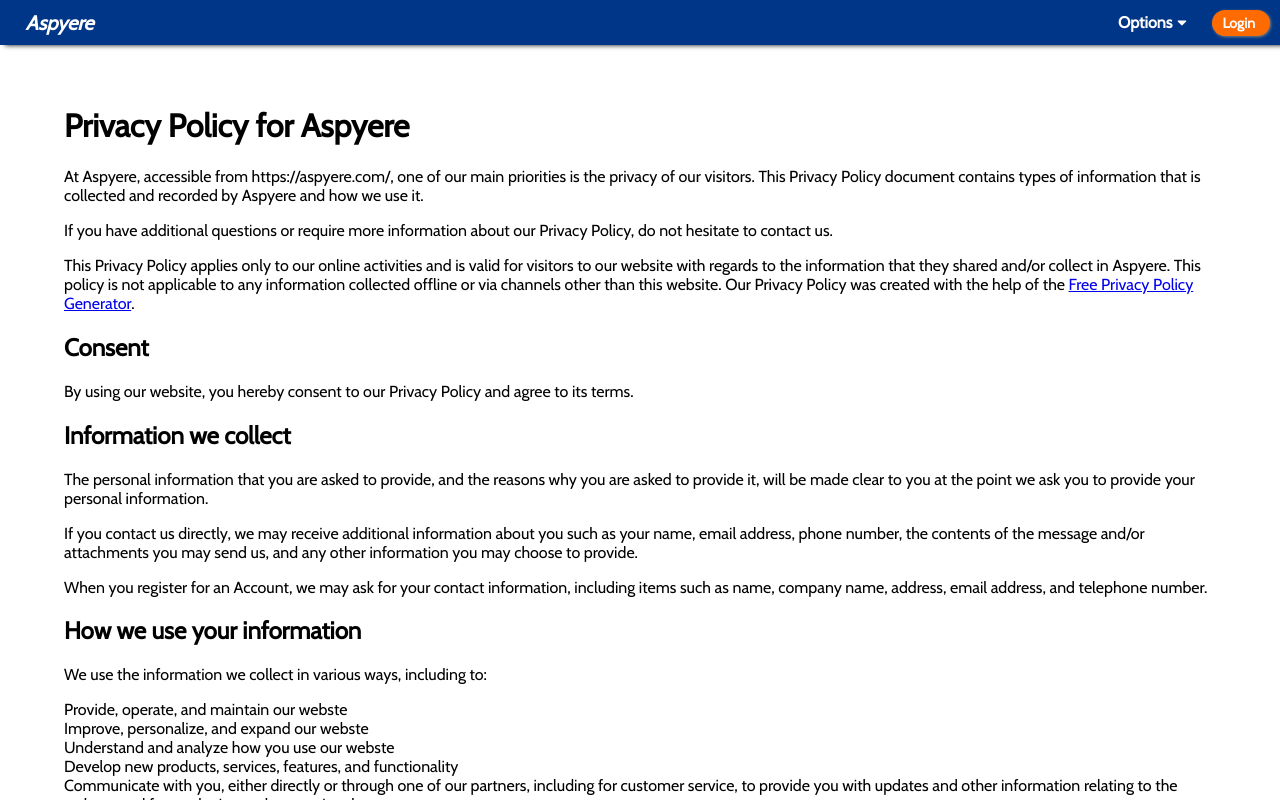
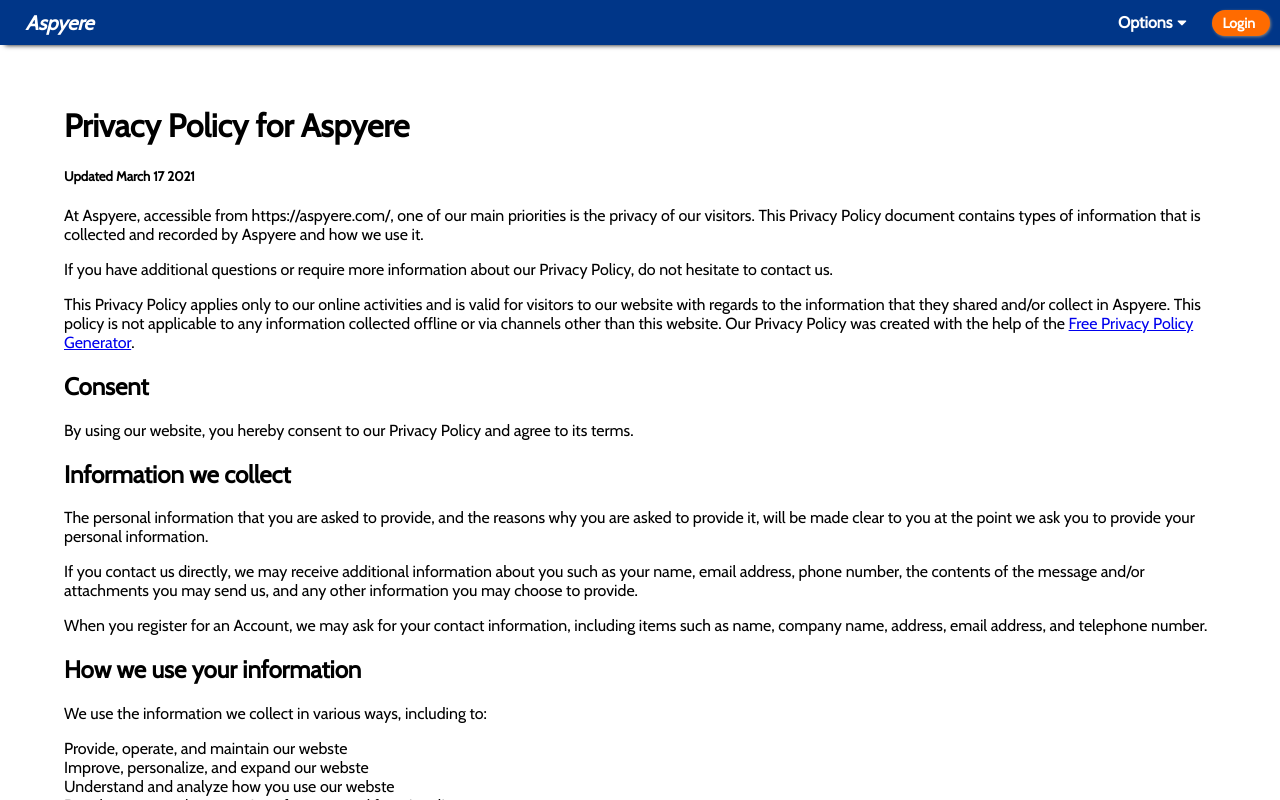
Before and after one commit to vincentcai48/Aspyere, a React (Create React App) app: page /privacypolicy in a window 1280 px wide. Shown: the top 800 px of the page. Built offline with nearby package versions, Linux system fonts and the light colour scheme; no server answers; the database is empty.

Commit message:
update privacy policy

```diff
--- a/src/components/legal/PrivacyPolicy.js
+++ b/src/components/legal/PrivacyPolicy.js
@@ -2,6 +2,8 @@
   return (
     <div id="privacy-policy">
       <h1>Privacy Policy for Aspyere</h1>
+
+      <h5>Updated March 17 2021</h5>
 
       <p>
         At Aspyere, accessible from https://aspyere.com/, one of our main
```
